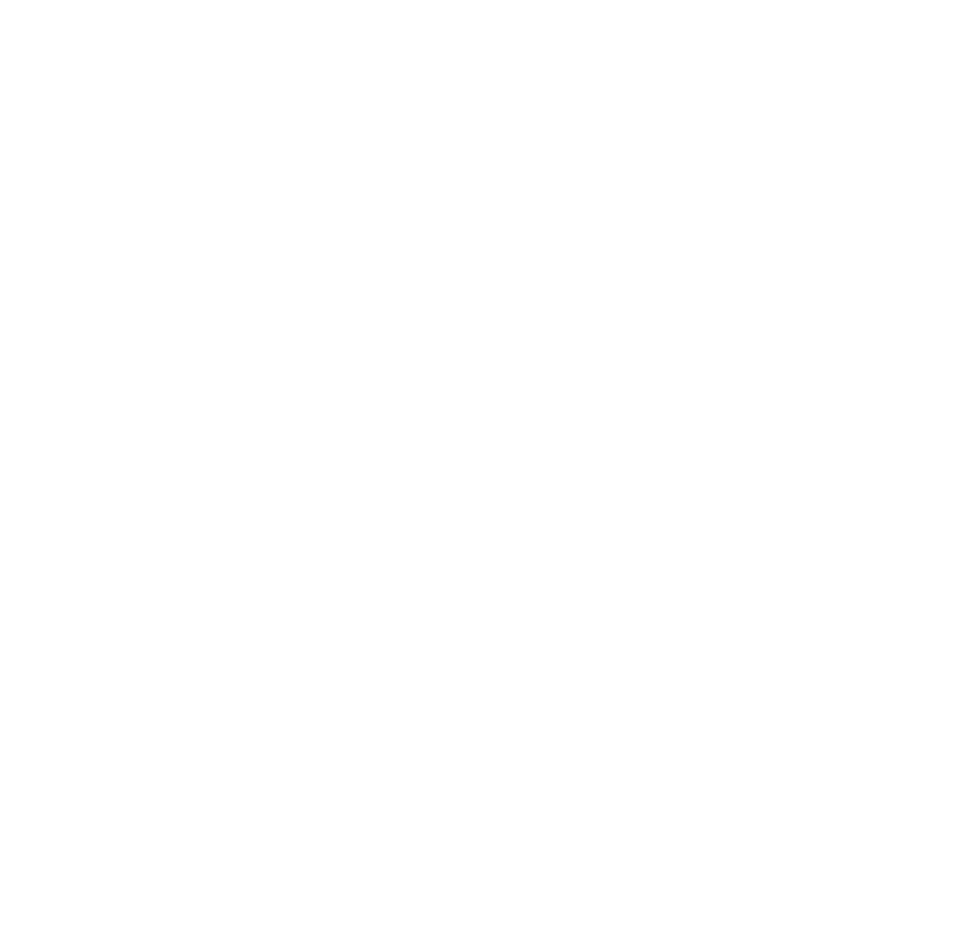
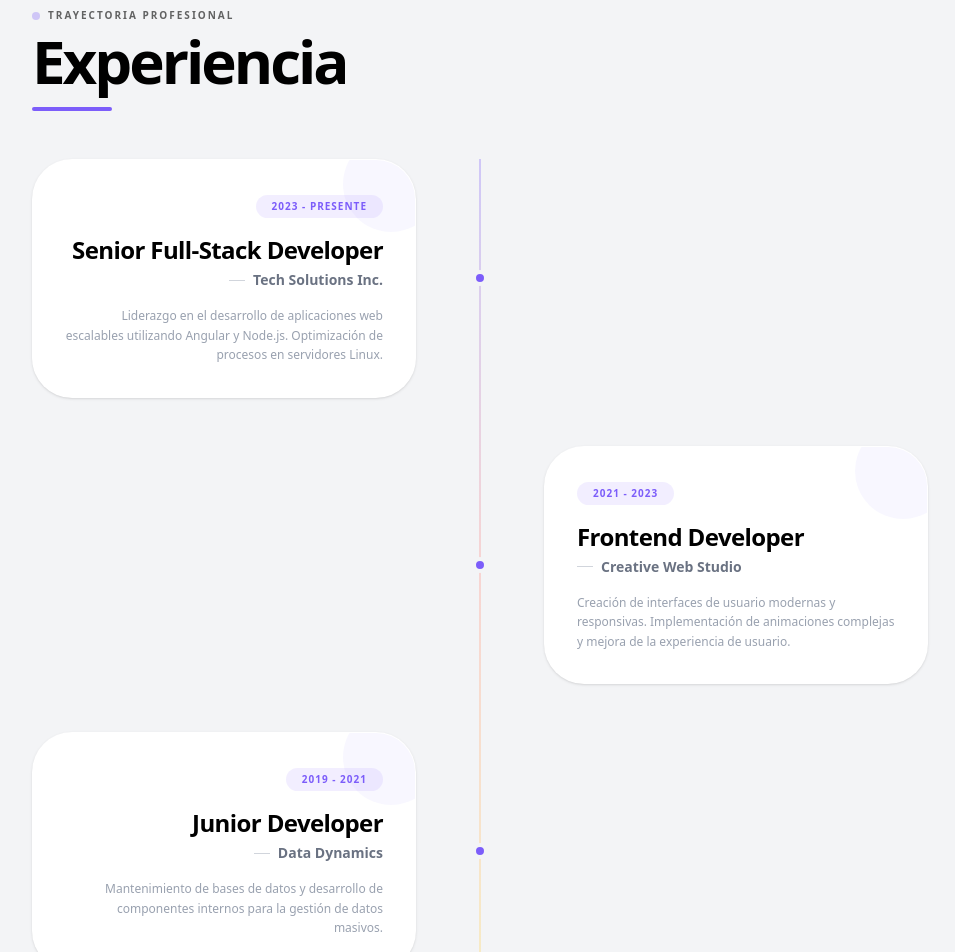
Before and after one commit to angelmartinezcastrojs-dev/portafolio, an Angular app: page /experience in a window 1280 px wide. Shown: the part 140-1092 px from the top of the page, without its empty margins (160-1115 px from the left). Before the commit the page ends 800 px from the top, so only its background shows below. Built offline with nearby package versions, Linux system fonts and the light colour scheme.

Commit message:
creacion de componente experience

```diff
--- a/src/app/pages/experience/experience.html
+++ b/src/app/pages/experience/experience.html
@@ -1 +1,70 @@
-<p>experience works!</p>
+<div class="min-h-screen bg-[#f3f4f6] p-4 md:p-10 font-sans text-black">
+  <div class="max-w-4xl mx-auto">
+    <!-- Header -->
+    <div class="flex flex-col mb-12">
+      <div class="flex items-center gap-2 text-[10px] font-bold tracking-[0.2em] uppercase opacity-60 mb-2">
+        <span class="w-2 h-2 bg-[#7c5dfa] rounded-full animate-pulse"></span>
+        Trayectoria Profesional
+      </div>
+      <h1 class="text-6xl font-black tracking-tighter leading-none mb-4">Experiencia</h1>
+      <div class="w-20 h-1 bg-[#7c5dfa] rounded-full"></div>
+    </div>
+
+    <!-- Timeline Container -->
+    <div class="relative">
+      <!-- Vertical Line -->
+      <div class="absolute left-4 md:left-1/2 transform md:-translate-x-1/2 w-0.5 h-full bg-gradient-to-b from-[#7c5dfa] via-[#FF8A80] to-[#FFD54F] opacity-30"></div>
+
+      <!-- Experience Items -->
+      <div class="space-y-12">
+        @for (exp of experiences; track exp.company; let i = $index) {
+          <div class="relative flex flex-col md:flex-row items-center group">
+            <!-- Timeline Dot -->
+            <div class="absolute left-4 md:left-1/2 transform -translate-x-1/2 w-4 h-4 rounded-full border-4 border-[#f3f4f6] bg-[#7c5dfa] z-10 transition-transform duration-300 group-hover:scale-150 group-hover:bg-[#FF8A80]"></div>
+
+            <!-- Content Card -->
+            <div [ngClass]="{'md:text-right md:pr-16': i % 2 === 0, 'md:pl-16 md:ml-auto': i % 2 !== 0}"
+                 class="w-full md:w-1/2 pl-12 md:pl-0">
+              <div class="bg-white p-8 rounded-[2.5rem] shadow-sm hover:shadow-xl transition-all duration-500 border border-transparent hover:border-[#7c5dfa]/10 relative overflow-hidden group/card">
+
+                <!-- Decorative element -->
+                <div class="absolute -top-6 -right-6 w-24 h-24 bg-[#7c5dfa]/5 rounded-full group-hover/card:scale-150 transition-transform duration-700"></div>
+
+                <span class="inline-block px-4 py-1 rounded-full bg-[#7c5dfa]/10 text-[#7c5dfa] text-[10px] font-black uppercase tracking-widest mb-4">
+                  {{ exp.period }}
+                </span>
+
+                <h3 class="text-2xl font-black tracking-tight mb-1 group-hover/card:text-[#7c5dfa] transition-colors">
+                  {{ exp.role }}
+                </h3>
+
+                <p class="text-sm font-bold text-gray-500 mb-4 flex items-center gap-2" [ngClass]="{'md:justify-end': i % 2 === 0}">
+                  <span class="w-4 h-[1px] bg-gray-300"></span>
+                  {{ exp.company }}
+                </p>
+
+                <p class="text-xs font-medium text-gray-400 leading-relaxed">
+                  {{ exp.description }}
+                </p>
+
+                <!-- Corner Accent -->
+                <div class="absolute bottom-0 right-0 w-8 h-8 opacity-0 group-hover/card:opacity-100 transition-opacity">
+                  <svg width="32" height="32" viewBox="0 0 32 32" fill="none" xmlns="http://www.w3.org/2000/svg">
+                    <path d="M32 32L0 32C0 32 12 32 20 24C28 16 32 0 32 0L32 32Z" fill="#7c5dfa" fill-opacity="0.1"/>
+                  </svg>
+                </div>
+              </div>
+            </div>
+          </div>
+        }
+      </div>
+    </div>
+
+    <!-- Call to action -->
+    <div class="mt-20 text-center">
+      <button class="px-10 py-4 bg-black text-white rounded-full text-xs font-black uppercase tracking-widest hover:bg-[#7c5dfa] transition-all transform hover:-translate-y-1 shadow-lg">
+        Descargar CV Completo ↓
+      </button>
+    </div>
+  </div>
+</div>
--- a/src/app/pages/experience/experience.ts
+++ b/src/app/pages/experience/experience.ts
@@ -1,9 +1,32 @@
 import { Component } from '@angular/core';
+import { CommonModule } from '@angular/common';
 
 @Component({
   selector: 'app-experience',
-  imports: [],
+  standalone: true,
+  imports: [CommonModule],
   templateUrl: './experience.html',
   styleUrl: './experience.css',
 })
-export class Experience {}
+export class Experience {
+  experiences = [
+    {
+      company: 'Tech Solutions Inc.',
+      role: 'Senior Full-Stack Developer',
+      period: '2023 - Presente',
+      description: 'Liderazgo en el desarrollo de aplicaciones web escalables utilizando Angular y Node.js. Optimización de procesos en servidores Linux.'
+    },
+    {
+      company: 'Creative Web Studio',
+      role: 'Frontend Developer',
+      period: '2021 - 2023',
+      description: 'Creación de interfaces de usuario modernas y responsivas. Implementación de animaciones complejas y mejora de la experiencia de usuario.'
+    },
+    {
+      company: 'Data Dynamics',
+      role: 'Junior Developer',
+      period: '2019 - 2021',
+      description: 'Mantenimiento de bases de datos y desarrollo de componentes internos para la gestión de datos masivos.'
+    }
+  ];
+}
```
